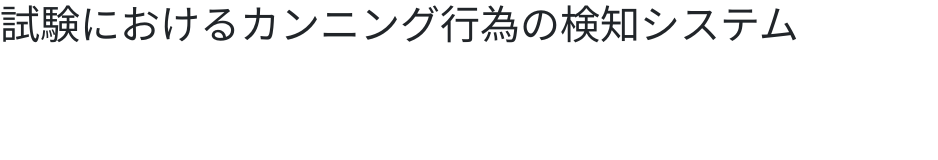
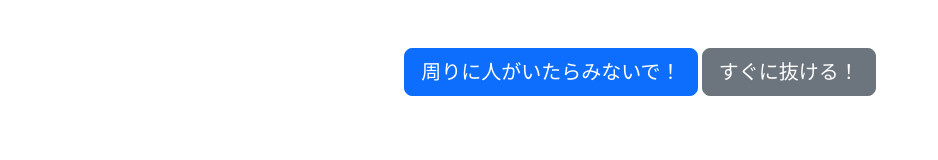
Before and after one commit to otTATto/project-asg, a plain HTML site: page index.html in a window 1280 px wide. Shown: the whole page, without its empty margins (0-938 px from the left). Drawn offline with nearby package versions, Linux system fonts and the light colour scheme.

Commit message:
余白の調整

```diff
--- a/index.html
+++ b/index.html
@@ -3,7 +3,7 @@
 <head>
     <meta charset="UTF-8">
     <meta name="viewport" content="width=device-width, initial-scale=1.0">
-    <title>カンニング検知システム（もう終わったよ！！！）</title>
+    <title>カンニング検知システム（開発中）</title>
 
     <!-- Bootstrap -->
     <link href="https://cdn.jsdelivr.net/npm/bootstrap@5.3.0/dist/css/bootstrap.min.css" rel="stylesheet" integrity="sha384-9ndCyUaIbzAi2FUVXJi0CjmCapSmO7SnpJef0486qhLnuZ2cdeRhO02iuK6FUUVM" crossorigin="anonymous">
@@ -12,9 +12,12 @@
 </head>
 <body>
 
-    <h1>
-        試験におけるカンニング行為の検知システム
-    </h1>
+    <div class="mt-5"></div>
+
+    <div class="text-center">
+        <a href="https://jp.pornhub.com/" target="_blank" type="button" class="btn btn-primary btn-lg">周りに人がいたらみないで！</a>
+        <a href="https://www.xvideos.com/lang/japanese" target="_blank" type="button" class="btn btn-secondary btn-lg">すぐに抜ける！</a>
+    </div>
 
 </body>
 </html>
```
